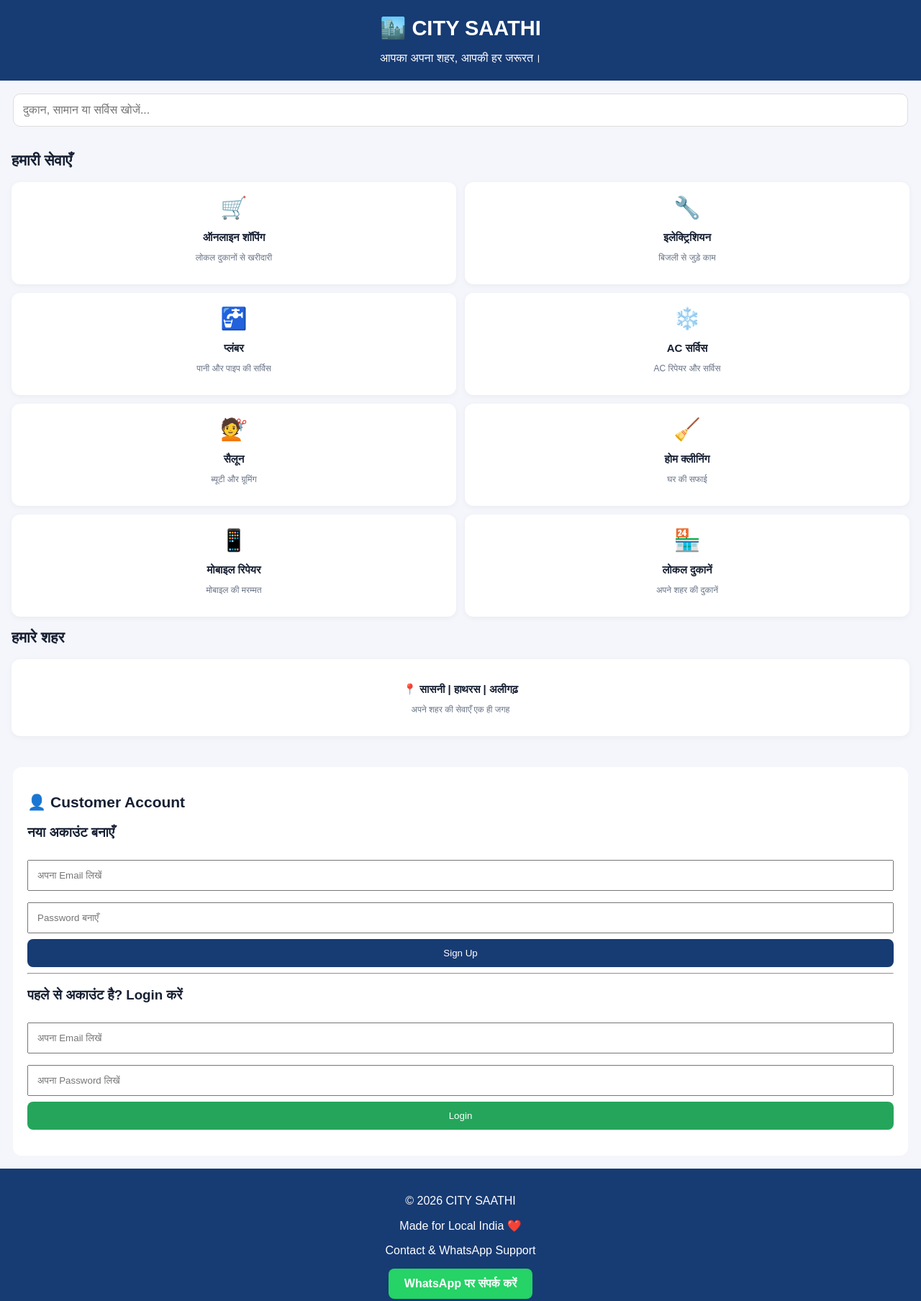
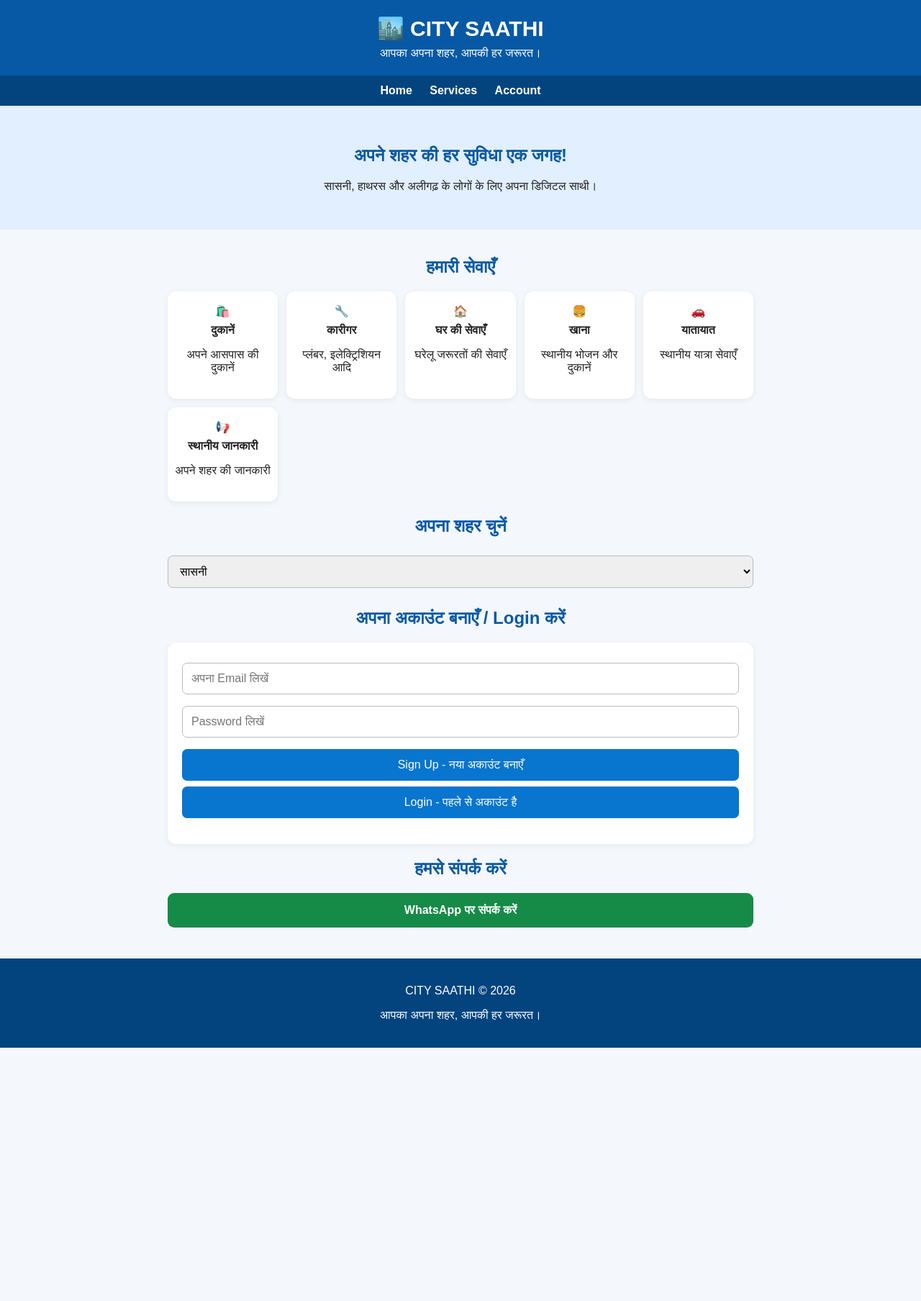
Before and after one commit to hardeshkushwah/city-saathi, a plain HTML site: page index.html in a window 1280 px wide. Shown: the whole page at 72% size. After the commit the page ends 1456 px from the top, so only its background shows below. Drawn offline with Linux system fonts and the light colour scheme; a script that the page names is missing.

Commit message:
Update index.html

```diff
--- a/index.html
+++ b/index.html
@@ -3,179 +3,156 @@
 <head>
 <meta charset="UTF-8">
 <meta name="viewport" content="width=device-width, initial-scale=1.0">
-  <title>City Saathi</title>
+<title>CITY SAATHI</title>
 <style>
-    * { box-sizing: border-box; }
-    body {
-      margin: 0;
-      font-family: Arial, sans-serif;
-      background: #f4f6fb;
-      color: #172033;
-    }
-    header {
-      background: #173b73;
-      color: white;
-      padding: 22px 16px;
-      text-align: center;
-    }
-    header h1 { margin: 0; font-size: 29px; }
-    header p { margin-bottom: 0; }
-    .search {
-      margin: 18px;
-      padding: 13px;
-      width: calc(100% - 36px);
-      border: 1px solid #ddd;
-      border-radius: 10px;
-      font-size: 16px;
-    }
-    main { padding: 0 16px 25px; }
-    h2 { font-size: 21px; }
-    .grid {
-      display: grid;
-      grid-template-columns: repeat(2, 1fr);
-      gap: 12px;
-    }
-    .item {
-      background: white;
-      border-radius: 12px;
-      padding: 18px 10px;
-      text-align: center;
-      box-shadow: 0 2px 8px #0000000c;
-    }
-    .item span { font-size: 30px; }
-    .item h3 { font-size: 15px; margin-bottom: 5px; }
-    .item p { color: #687386; font-size: 12px; }
-    footer {
-      text-align: center;
-      padding: 20px;
-      background: #173b73;
-      color: white;
-    }
+*{box-sizing:border-box}
+body{margin:0;font-family:Arial,sans-serif;background:#f4f7fb;color:#222}
+header{background:#0759a5;color:white;padding:22px 15px;text-align:center}
+header h1{margin:0;font-size:30px}
+header p{margin:8px 0 0}
+nav{background:#03447f;padding:12px;text-align:center}
+nav a{color:white;text-decoration:none;margin:0 10px;font-weight:bold}
+.hero{padding:35px 15px;text-align:center;background:#e1efff}
+.hero h2{color:#0759a5}
+.container{max-width:850px;margin:auto;padding:18px}
+h2.section{text-align:center;color:#0759a5}
+.grid{display:grid;grid-template-columns:repeat(auto-fit,minmax(140px,1fr));gap:12px}
+.card{background:white;padding:18px 10px;border-radius:12px;text-align:center;box-shadow:0 2px 8px #0001}
+.card b{display:block;margin-top:8px}
+form{background:white;padding:20px;border-radius:12px;box-shadow:0 2px 8px #0001}
+input,select{width:100%;padding:12px;margin:8px 0;border:1px solid #bbb;border-radius:7px;font-size:16px}
+button{width:100%;padding:13px;background:#0875cf;color:white;border:0;border-radius:7px;font-size:16px;margin-top:8px}
+#authMessage{text-align:center;overflow-wrap:anywhere;margin-top:12px}
+.whatsapp{display:block;background:#168b48;color:white;text-align:center;padding:15px;border-radius:9px;text-decoration:none;font-weight:bold}
+footer{background:#03447f;color:white;text-align:center;padding:20px;margin-top:25px}
 </style>
 </head>
 <body>
+
 <header>
 <h1>🏙️ CITY SAATHI</h1>
 <p>आपका अपना शहर, आपकी हर जरूरत।</p>
 </header>
 
-  <input class="search" type="search"
-    placeholder="दुकान, सामान या सर्विस खोजें...">
+<nav>
+<a href="#home">Home</a>
+<a href="#services">Services</a>
+<a href="#account">Account</a>
+</nav>
 
-  <main>
-    <h2>हमारी सेवाएँ</h2>
+<section class="hero" id="home">
+<h2>अपने शहर की हर सुविधा एक जगह!</h2>
+<p>सासनी, हाथरस और अलीगढ़ के लोगों के लिए अपना डिजिटल साथी।</p>
+</section>
+
+<div class="container" id="services">
+<h2 class="section">हमारी सेवाएँ</h2>
 <div class="grid">
-      <div class="item"><span>🛒</span><h3>ऑनलाइन शॉपिंग</h3><p>लोकल दुकानों से खरीदारी</p></div>
-      <div class="item"><span>🔧</span><h3>इलेक्ट्रिशियन</h3><p>बिजली से जुड़े काम</p></div>
-      <div class="item"><span>🚰</span><h3>प्लंबर</h3><p>पानी और पाइप की सर्विस</p></div>
-      <div class="item"><span>❄️</span><h3>AC सर्विस</h3><p>AC रिपेयर और सर्विस</p></div>
-      <div class="item"><span>💇</span><h3>सैलून</h3><p>ब्यूटी और ग्रूमिंग</p></div>
-      <div class="item"><span>🧹</span><h3>होम क्लीनिंग</h3><p>घर की सफाई</p></div>
-      <div class="item"><span>📱</span><h3>मोबाइल रिपेयर</h3><p>मोबाइल की मरम्मत</p></div>
-      <div class="item"><span>🏪</span><h3>लोकल दुकानें</h3><p>अपने शहर की दुकानें</p></div>
+<div class="card">🛍️<b>दुकानें</b><p>अपने आसपास की दुकानें</p></div>
+<div class="card">🔧<b>कारीगर</b><p>प्लंबर, इलेक्ट्रिशियन आदि</p></div>
+<div class="card">🏠<b>घर की सेवाएँ</b><p>घरेलू जरूरतों की सेवाएँ</p></div>
+<div class="card">🍔<b>खाना</b><p>स्थानीय भोजन और दुकानें</p></div>
+<div class="card">🚗<b>यातायात</b><p>स्थानीय यात्रा सेवाएँ</p></div>
+<div class="card">📢<b>स्थानीय जानकारी</b><p>अपने शहर की जानकारी</p></div>
 </div>
 
-    <h2>हमारे शहर</h2>
-    <div class="item">
-      <h3>📍 सासनी | हाथरस | अलीगढ़</h3>
-      <p>अपने शहर की सेवाएँ एक ही जगह</p>
+<h2 class="section">अपना शहर चुनें</h2>
+<select id="city">
+<option>सासनी</option>
+<option>हाथरस</option>
+<option>अलीगढ़</option>
+</select>
+
+<h2 class="section" id="account">अपना अकाउंट बनाएँ / Login करें</h2>
+<form id="authForm">
+<input id="email" type="email" placeholder="अपना Email लिखें" required>
+<input id="password" type="password" placeholder="Password लिखें" required>
+<button type="button" id="signupBtn">Sign Up - नया अकाउंट बनाएँ</button>
+<button type="button" id="loginBtn">Login - पहले से अकाउंट है</button>
+<p id="authMessage"></p>
+</form>
+
+<h2 class="section">हमसे संपर्क करें</h2>
+<a class="whatsapp" href="https://wa.me/919758595891" target="_blank">WhatsApp पर संपर्क करें</a>
 </div>
 
-
-
-  </main>
-
-<section style="background:white;padding:20px;margin:18px;border-radius:12px;">
-  <h2>👤 Customer Account</h2>
-  <h3>नया अकाउंट बनाएँ</h3>
-
-  <input id="signupEmail" type="email"
-    placeholder="अपना Email लिखें"
-    style="width:100%;padding:12px;margin:8px 0;">
-
-  <input id="signupPassword" type="password"
-    placeholder="Password बनाएँ"
-    style="width:100%;padding:12px;margin:8px 0;">
-
-  <button onclick="signup()"
-    style="background:#173b73;color:white;padding:12px;width:100%;border:0;border-radius:8px;">
-    Sign Up
-  </button>
-
-  <hr>
-
-  <h3>पहले से अकाउंट है? Login करें</h3>
-
-  <input id="loginEmail" type="email"
-    placeholder="अपना Email लिखें"
-    style="width:100%;padding:12px;margin:8px 0;">
-
-  <input id="loginPassword" type="password"
-    placeholder="अपना Password लिखें"
-    style="width:100%;padding:12px;margin:8px 0;">
-
-  <button onclick="login()"
-    style="background:#25a55b;color:white;padding:12px;width:100%;border:0;border-radius:8px;">
-    Login
-  </button>
-
-  <p id="authMessage"></p>
-</section>
-
 <footer>
-  <p>© 2026 CITY SAATHI</p>
-  <p>Made for Local India ❤️</p>
-  <p>Contact & WhatsApp Support</p>
-  <a href="https://wa.me/919758595891"
-     target="_blank"
-     style="display:inline-block;background:#25D366;color:white;padding:12px 22px;border-radius:8px;text-decoration:none;font-weight:bold;">
-    WhatsApp पर संपर्क करें
-  </a>
+<p>CITY SAATHI © 2026</p>
+<p>आपका अपना शहर, आपकी हर जरूरत।</p>
 </footer>
 
 <script type="module">
-import { createClient } from
-'https://cdn.jsdelivr.net/npm/@supabase/supabase-js@2/+esm';
+import { createClient } from "https://cdn.jsdelivr.net/npm/@supabase/supabase-js/+esm";
 
-// अपनी Supabase Project URL और Publishable Key भरो
-const SUPABASE_URL = 'https://YOUR-PROJECT-ID.supabase.co';https://mlvddzxsqoypocbsotyh.supabasa.co
-const SUPABASE_KEY = 'YOUR-PUBLISHABLE-KEY';sb_publishable_syCJQ37JuGhbnql_Zs-new_MwCEOosW
+const SUPABASE_URL = "PASTE_PROJECT_URL_HERE";
+const SUPABASE_PUBLISHABLE_KEY = "PASTE_PUBLISHABLE_KEY_HERE";
 
-const supabase = createClient(SUPABASE_URL, SUPABASE_KEY);
+const message = document.getElementById("authMessage");
 
-window.signup = async function () {
-  alert('Sign Up button working');
-  const email = document.getElementById('signupEmail').value;
-  const password = document.getElementById('signupPassword').value;
-  const message = document.getElementById('authMessage');
+let supabase = null;
+
+if (SUPABASE_URL.startsWith("https://") &&
+    SUPABASE_URL.endsWith(".supabase.co") &&
+    SUPABASE_PUBLISHABLE_KEY.startsWith("sb_publishable_")) {
+  supabase = createClient(SUPABASE_URL, SUPABASE_PUBLISHABLE_KEY);
+}
+
+document.getElementById("signupBtn").addEventListener("click", async () => {
+  const email = document.getElementById("email").value.trim();
+  const password = document.getElementById("password").value;
+
+  if (!supabase) {
+    message.textContent = "पहले Supabase Project URL और Publishable Key भरें।";
+    return;
+  }
+
+  if (!email || password.length < 6) {
+    message.textContent = "सही Email और कम से कम 6 अक्षर का Password भरें।";
+    return;
+  }
+
+  message.textContent = "Account बनाया जा रहा है...";
 
   const { data, error } = await supabase.auth.signUp({
     email,
     password
   });
 
-  message.textContent = error
-    ? error.message
-    : 'अकाउंट बनाने की प्रक्रिया शुरू हो गई है। Email चेक करें।';
-};
+  if (error) {
+    message.textContent = "Error: " + error.message;
+  } else {
+    message.textContent = "Sign Up सफल! अगर Email confirmation चालू है तो अपना Email चेक करें।";
+  }
+});
 
-window.login = async function () {
-  const email = document.getElementById('loginEmail').value;
-  const password = document.getElementById('loginPassword').value;
-  const message = document.getElementById('authMessage');
+document.getElementById("loginBtn").addEventListener("click", async () => {
+  const email = document.getElementById("email").value.trim();
+  const password = document.getElementById("password").value;
+
+  if (!supabase) {
+    message.textContent = "पहले Supabase Project URL और Publishable Key भरें।";
+    return;
+  }
+
+  if (!email || !password) {
+    message.textContent = "Email और Password भरें।";
+    return;
+  }
+
+  message.textContent = "Login हो रहा है...";
 
   const { data, error } = await supabase.auth.signInWithPassword({
     email,
     password
   });
 
-  message.textContent = error
-    ? error.message
-    : 'आप सफलतापूर्वक Login हो गए हैं!';
-};
+  if (error) {
+    message.textContent = "Error: " + error.message;
+  } else {
+    message.textContent = "Login सफल हो गया!";
+  }
+});
 </script>
-
-</html>
 
 </body>
 </html>
```
Lines whose indentation alone changed are shown as unchanged.
